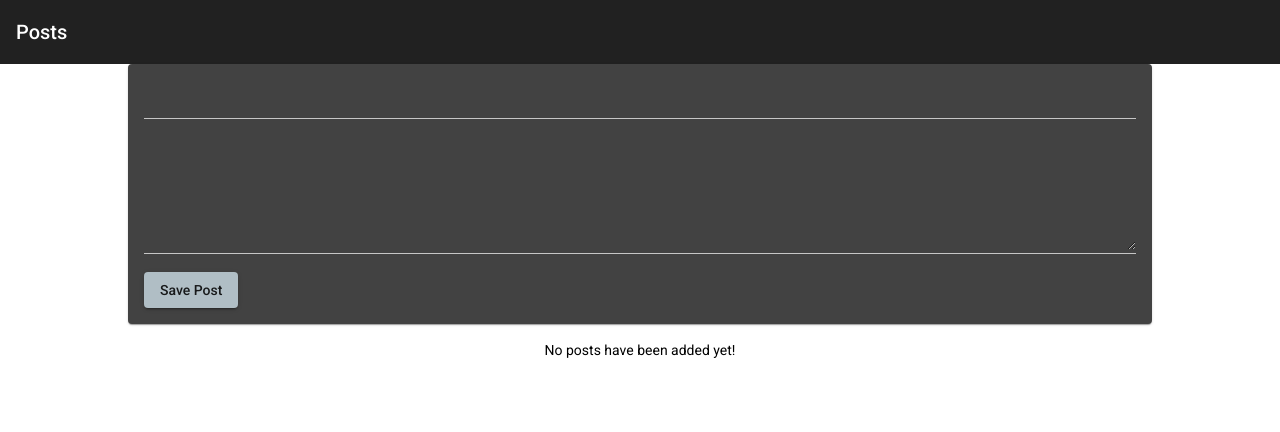
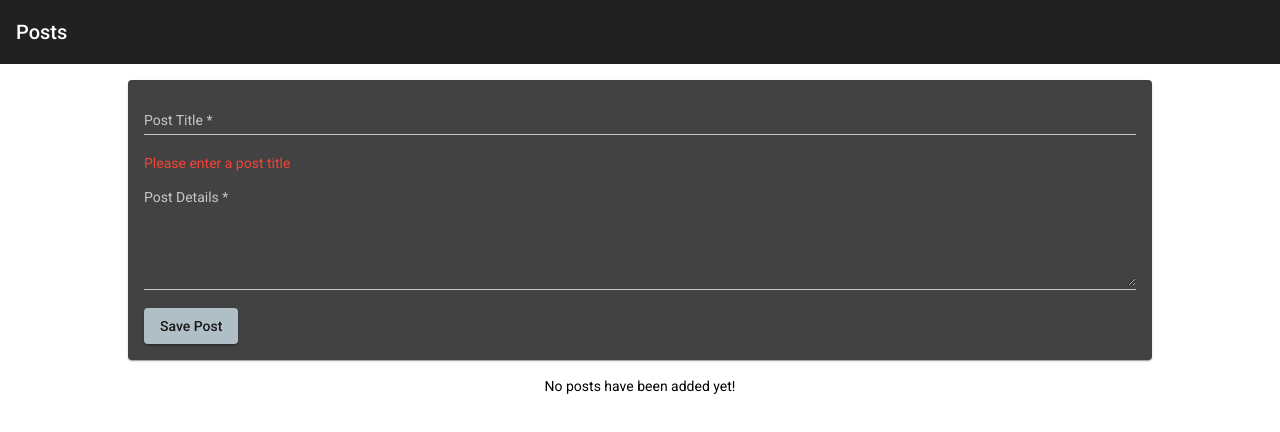
Before and after one commit to MatthewCPointer/MEAN-Stack-Example, an Angular app: page / in a window 1280 px wide. Shown: the top 432 px of the page. Built offline with nearby package versions, Linux system fonts and the light colour scheme.

Commit message:
Created Posts Service & Consuming it via Post-Create & Post-List components

```diff
--- a/src/app/app.component.css
+++ b/src/app/app.component.css
@@ -1,5 +1,4 @@
 main {
-  margin-top: 1rem;
   width: 80%;
-  margin: auto;
+  margin: 1rem auto;
 }
--- a/src/app/app.component.html
+++ b/src/app/app.component.html
@@ -1,5 +1,5 @@
 <app-toolbar></app-toolbar>
 <main>
-  <app-post-create (postCreatedEvent)="onPostAdded($event)"></app-post-create>
-  <app-post-list [posts]="appPosts"></app-post-list>
+  <app-post-create ></app-post-create>
+  <app-post-list></app-post-list>
 </main>
--- a/src/app/app.component.ts
+++ b/src/app/app.component.ts
@@ -1,5 +1,4 @@
 import { Component } from '@angular/core';
-import { Post } from './posts/post.model';
 
 @Component({
   selector: 'app-root',
@@ -8,9 +7,4 @@ import { Post } from './posts/post.model';
 })
 export class AppComponent {
   title = 'meanProject';
-  appPosts: Post[] = [];
-
-  onPostAdded(post) {
-    this.appPosts.push(post);
-  }
 }
--- a/src/app/app.module.ts
+++ b/src/app/app.module.ts
@@ -12,6 +12,7 @@ import { AppComponent } from './app.component';
 import { PostCreateComponent } from './posts/post-create/post-create.component';
 import { ToolbarComponent } from './toolbar/toolbar.component';
 import { PostListComponent } from './posts/post-list/post-list.component';
+import { PostsService } from './posts/posts.service';
 
 @NgModule({
   declarations: [
@@ -30,7 +31,7 @@ import { PostListComponent } from './posts/post-list/post-list.component';
     MatToolbarModule,
     MatExpansionModule
   ],
-  providers: [],
+  providers: [PostsService],
   bootstrap: [AppComponent]
 })
 export class AppModule { }
--- a/src/app/posts/post-create/post-create.component.html
+++ b/src/app/posts/post-create/post-create.component.html
@@ -1,10 +1,23 @@
 <mat-card>
-  <mat-form-field>
-    <input matInput type="text" [(ngModel)]="enteredTitle">
-  </mat-form-field>
-  <mat-form-field>
-    <textarea rows="6" matInput [(ngModel)] = "enteredPostDetails"></textarea>
-  </mat-form-field>
-  <button mat-raised-button
-          color="accent" (click)="onAddPost()">Save Post</button>
+  <form (submit)="onAddPost(postForm)" #postForm="ngForm">
+      <mat-form-field>
+        <input
+        matInput
+        type="text"
+        name="enteredTitle"
+        ngModel
+        required
+        minlength="3"
+        placeholder="Post Title"
+        #title="ngModel">
+      </mat-form-field>
+      <mat-error *ngIf="title.invalid">Please enter a post title</mat-error>
+      <mat-form-field>
+        <textarea rows="6" matInput ngModel name="enteredPostDetails" required #postDetails="ngModel" placeholder="Post Details"></textarea>
+        <mat-error *ngIf="postDetails.invalid">Please enter post details</mat-error>
+      </mat-form-field>
+      <button mat-raised-button
+              color="accent"
+              type="submit">Save Post</button>
+  </form>
 </mat-card>
--- a/src/app/posts/post-create/post-create.component.ts
+++ b/src/app/posts/post-create/post-create.component.ts
@@ -1,5 +1,7 @@
-import { Component, EventEmitter, Output } from '@angular/core';
+import { Component } from '@angular/core';
+import { NgForm } from '@angular/forms';
 import { Post } from '../post.model';
+import { PostsService } from '../posts.service';
 
 @Component({
   templateUrl: './post-create.component.html',
@@ -9,13 +11,16 @@ import { Post } from '../post.model';
 export class PostCreateComponent {
   enteredPostDetails = '';
   enteredTitle = '';
-  @Output() postCreatedEvent = new EventEmitter<Post>();
 
-  onAddPost() {
-    const post: Post = {
-      title: this.enteredTitle,
-      postDetails: this.enteredPostDetails
+  constructor(public postsService: PostsService) {
+
+  }
+
+  onAddPost(form: NgForm) {
+    if (form.invalid) {
+      return;
     }
-    this.postCreatedEvent.emit(post);
+    this.postsService.addPost(form.value.enteredTitle, form.value.enteredPostDetails);
+    form.resetForm();
   }
 }
--- a/src/app/posts/post-list/post-list.component.html
+++ b/src/app/posts/post-list/post-list.component.html
@@ -4,6 +4,10 @@
       {{post.title}}
     </mat-expansion-panel-header>
     <p>{{post.postDetails}}</p>
+    <mat-action-row>
+      <button mat-button color="accent" >Edit</button>
+      <button mat-button color="warn" >Delete</button>
+    </mat-action-row>
   </mat-expansion-panel>
 </mat-accordion>
 <p mat-body-1 class="information-text" *ngIf="posts.length <= 0">No posts have been added yet!</p>
--- a/src/app/posts/post-list/post-list.component.ts
+++ b/src/app/posts/post-list/post-list.component.ts
@@ -1,16 +1,36 @@
-import { Component, Input } from "@angular/core";
+import { Component, Input, OnDestroy, OnInit } from "@angular/core";
 import { Post } from '../post.model';
+import { PostsService } from '../posts.service';
+import { Subscription } from 'rxjs';
 
 @Component({
   templateUrl: './post-list.component.html',
   selector: 'app-post-list',
   styleUrls: ['./post-list.component.css']
 })
-export class PostListComponent {
+export class PostListComponent implements OnInit, OnDestroy {
   // posts = [
   //   { title: 'First Post', postDetails: 'This is post 1 content'},
   //   { title: 'Second Post', postDetails: 'This is post 2 content'},
   //   { title: 'Third Post', postDetails: 'This is post 3 content'}
   // ]
   @Input() posts: Post[] = [];
+  private postSubscription: Subscription;
+
+  constructor(public postsService: PostsService) {
+    this.postsService = postsService;
+  }
+
+  ngOnInit() {
+    this.posts = this.postsService.getPosts();
+    this.postSubscription = this.postsService.getPostsUpdatedListener().subscribe(
+      (posts: Post[]) => {
+        this.posts = posts;
+      }
+    );
+  }
+
+  ngOnDestroy() {
+    this.postSubscription.unsubscribe();
+  }
 }
--- /dev/null
+++ b/src/app/posts/posts.service.ts
@@ -0,0 +1,31 @@
+import { Post } from './post.model';
+import { Subject } from 'rxjs';
+
+export class PostsService {
+
+  private posts: Post[] = [];
+  private postsUpdated = new Subject<Post[]>();
+
+  getPosts() {
+    return [...this.posts];
+    /*
+    [this.posts] [] is the spread operator. Using this to create an *acutal* copy of the posts array, so that we
+    aren't passing by reference. In typescript, everything besides primitives are passed by reference, which we don't want
+    in this case, since the posts array should be maintained solely in the service. Now, if a component retrieving this array
+    manipulates it after the fact, it will not affect the PostsService's posts array.
+
+    Only primitive types are passed by value.
+    */
+  }
+
+  getPostsUpdatedListener() {
+    return this.postsUpdated.asObservable();
+  }
+
+  addPost(postTitle: string, postContent: string) {
+    const newPost: Post = {title: postTitle, postDetails: postContent};
+    this.posts.push(newPost);
+    this.postsUpdated.next([...this.posts]);
+  }
+
+}
```
